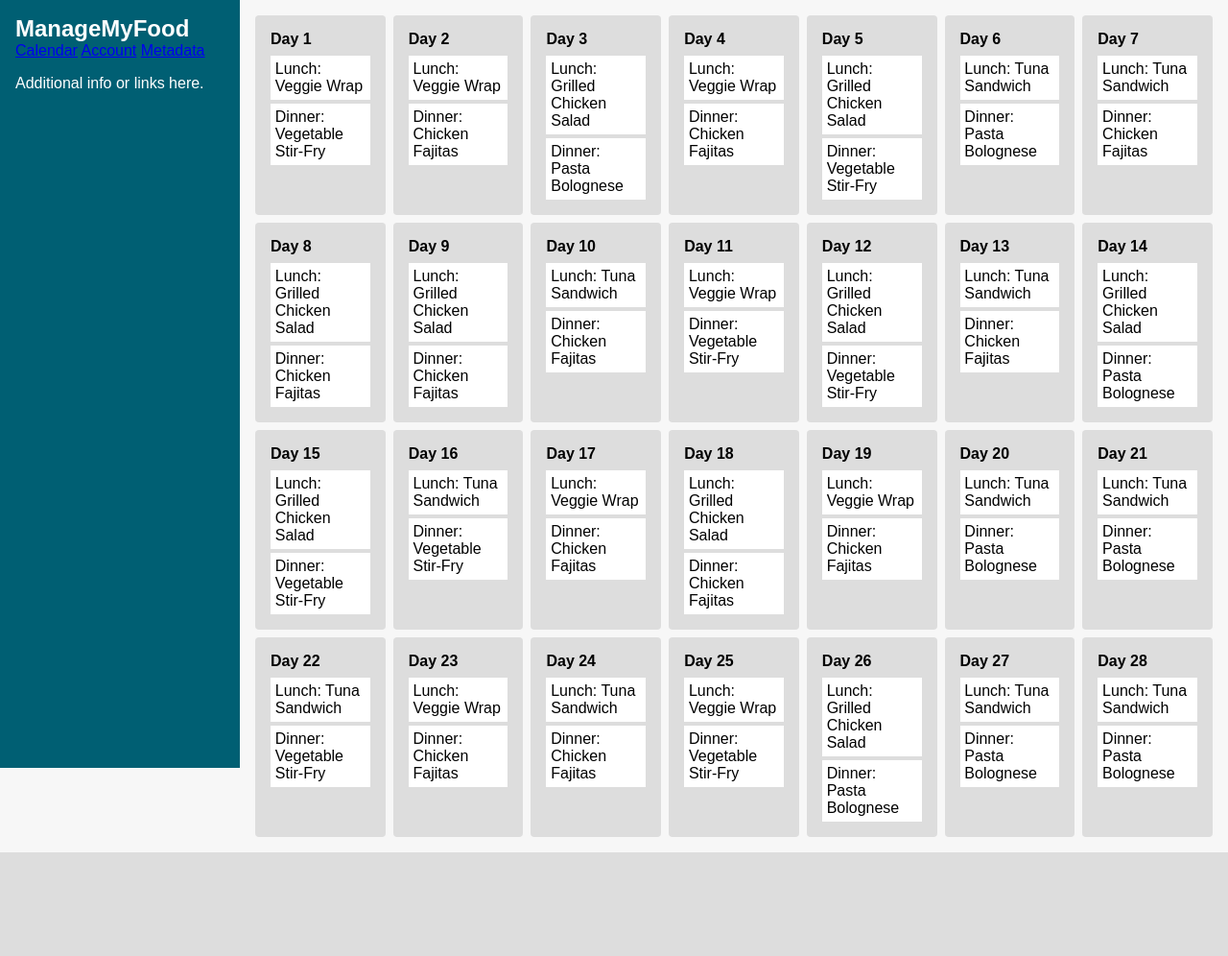
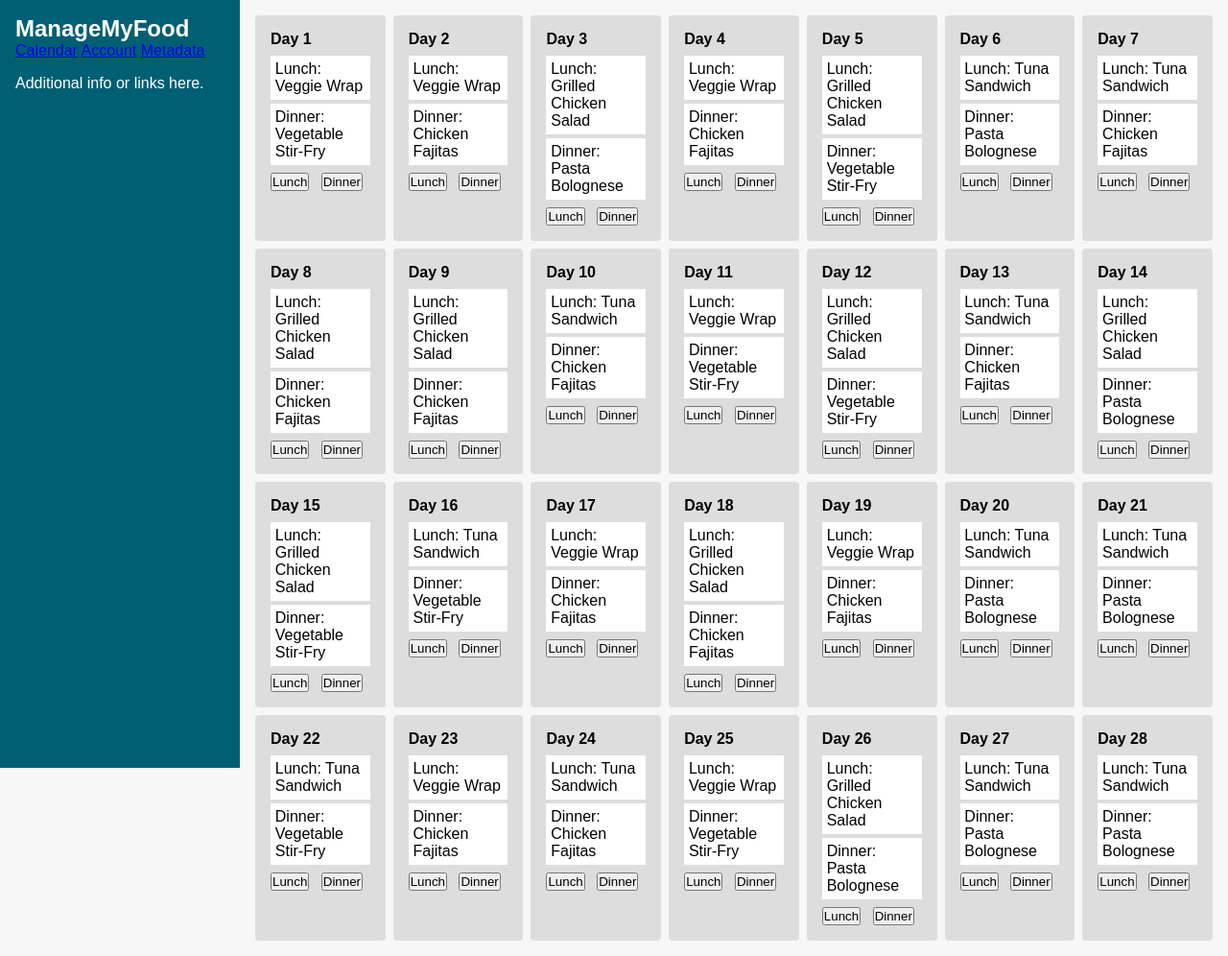
Before and after one commit to KevinLefevre/managemyfood, a FastAPI app: page / in a window 1280 px wide. Shown: the whole page at 96% size. Before the commit the page ends 888 px from the top, so only its background shows below. Run offline with FastAPI, Linux system fonts and the light colour scheme.

Commit message:
better modal handling and display

```diff
--- a/app/main.py
+++ b/app/main.py
@@ -88,18 +88,10 @@ def show_calendar(
 
 @app.get("/api/day_details")
 def get_day_details(year: int, month: int, day: int):
-    """
-    Returns JSON with lunch/dinner details for the requested date.
-    e.g. /api/day_details?year=2025&month=2&day=10
-    """
-    # 1) Load the JSON file for that specific day (like data/<year>/<month>/<day>.json)
-    #    or use your DayMeal class logic
-    from .box import DayMeal  # adjust if needed
+    from .box import DayMeal
     dm = DayMeal(year, month, day)
     dm.load_data()
-
-    # 2) Return the raw meal info as JSON
     return {
-        "lunch": dm.lunch,   # could be None or dict with {name, recipe, etc.}
-        "dinner": dm.dinner,
+        "lunch": dm.lunch,   # e.g. { name, recipe, etc. }
+        "dinner": dm.dinner
     }
--- a/app/static/js/meal-modal.js
+++ b/app/static/js/meal-modal.js
@@ -1,103 +1,78 @@
 // meal-modal.js
 
-// Grab references to modal elements
-const modalOverlay   = document.getElementById('modalOverlay');
-const closeBtn       = document.getElementById('closeBtn');
-const modalDayTitle  = document.getElementById('modalDayTitle');
+const modalOverlay  = document.getElementById('modalOverlay');
+const closeBtn      = document.getElementById('closeBtn');
+const modalDayTitle = document.getElementById('modalDayTitle');
+const modalMealTitle = document.getElementById('modalMealTitle');
 
-// Lunch fields
-const lunchName        = document.getElementById('lunchName');
-const lunchTime        = document.getElementById('lunchTime');
-const lunchCalories    = document.getElementById('lunchCalories');
-const lunchIngredients = document.getElementById('lunchIngredients');
-const lunchRecipe      = document.getElementById('lunchRecipe');
+// Common meal fields
+const mealName        = document.getElementById('mealName');
+const mealTime        = document.getElementById('mealTime');
+const mealCalories    = document.getElementById('mealCalories');
+const mealIngredients = document.getElementById('mealIngredients');
+const mealRecipe      = document.getElementById('mealRecipe');
 
-// Dinner fields
-const dinnerName        = document.getElementById('dinnerName');
-const dinnerTime        = document.getElementById('dinnerTime');
-const dinnerCalories    = document.getElementById('dinnerCalories');
-const dinnerIngredients = document.getElementById('dinnerIngredients');
-const dinnerRecipe      = document.getElementById('dinnerRecipe');
-
-// Close button logic
+// Close logic
 closeBtn.addEventListener('click', () => {
   modalOverlay.style.display = 'none';
 });
-
-// If user clicks outside the white modal box (on the dark overlay), close
 modalOverlay.addEventListener('click', (e) => {
   if (e.target === modalOverlay) {
     modalOverlay.style.display = 'none';
   }
 });
 
-// Attach click events to each day box
-document.querySelectorAll('.day-box').forEach(box => {
-  box.addEventListener('click', async () => {
-    // 1) Extract year/month/day from the box's data attributes
-    const year  = box.dataset.year;
-    const month = box.dataset.month;
-    const day   = box.dataset.day;
+// For each meal button
+document.querySelectorAll('.meal-button').forEach(button => {
+  button.addEventListener('click', async () => {
+    // Extract day info and meal type
+    const year     = button.dataset.year;
+    const month    = button.dataset.month;
+    const day      = button.dataset.day;
+    const mealtype = button.dataset.mealtype; // "lunch" or "dinner"
 
-    // 2) Build the API endpoint URL (adjust if your endpoint is different)
+    // Build the URL (assuming /api/day_details returns {lunch: {}, dinner: {}})
     const url = `/api/day_details?year=${year}&month=${month}&day=${day}`;
 
-    // 3) Fetch the full meal data from the server
     try {
       const response = await fetch(url);
       if (!response.ok) {
-        alert(`Error fetching data: ${response.statusText}`);
+        alert(`Error fetching meal data: ${response.statusText}`);
         return;
       }
       const data = await response.json();
+      // data = { lunch: {...}, dinner: {...} }
 
-      // data should look like:
-      // {
-      //   lunch: {...},
-      //   dinner: {...}
-      // }
+      // Decide which meal object to show
+      let mealData = {};
+      if (mealtype === "lunch") {
+        mealData = data.lunch || {};
+        modalMealTitle.textContent = "Lunch";
+      } else {
+        mealData = data.dinner || {};
+        modalMealTitle.textContent = "Dinner";
+      }
 
-      // 4) Populate the modal fields
+      // Fill the modal
+      modalDayTitle.textContent = `Day ${day}`;
+      mealName.textContent     = mealData.name               || '';
+      mealTime.textContent     = mealData.prep_time_minutes  || '';
+      mealCalories.textContent = mealData.calories_per_person|| '';
+      mealRecipe.textContent   = mealData.recipe             || '';
 
-      // Title
-      modalDayTitle.textContent = `Day ${day}`;
-
-      // Lunch
-      const lunch = data.lunch || {};
-      lunchName.textContent     = lunch.name               || '';
-      lunchTime.textContent     = lunch.prep_time_minutes  || '';
-      lunchCalories.textContent = lunch.calories_per_person|| '';
-      lunchRecipe.textContent   = lunch.recipe             || '';
-
-      // Clear old ingredients
-      lunchIngredients.innerHTML = '';
-      if (Array.isArray(lunch.ingredients)) {
-        lunch.ingredients.forEach(ing => {
+      // Rebuild ingredients list
+      mealIngredients.innerHTML = '';
+      if (Array.isArray(mealData.ingredients)) {
+        mealData.ingredients.forEach(ing => {
           const li = document.createElement('li');
           li.textContent = `${ing.quantity} ${ing.unit} ${ing.name}`;
-          lunchIngredients.appendChild(li);
+          mealIngredients.appendChild(li);
         });
       }
 
-      // Dinner
-      const dinner = data.dinner || {};
-      dinnerName.textContent     = dinner.name               || '';
-      dinnerTime.textContent     = dinner.prep_time_minutes  || '';
-      dinnerCalories.textContent = dinner.calories_per_person|| '';
-      dinnerRecipe.textContent   = dinner.recipe             || '';
+      // Show the modal
+      modalOverlay.style.display = 'flex';
 
-      // Clear old ingredients
-      dinnerIngredients.innerHTML = '';
-      if (Array.isArray(dinner.ingredients)) {
-        dinner.ingredients.forEach(ing => {
-          const li = document.createElement('li');
-          li.textContent = `${ing.quantity} ${ing.unit} ${ing.name}`;
-          dinnerIngredients.appendChild(li);
-        });
-      }
-
-      // 5) Show the modal
-      modalOverlay.style.display = 'flex';
     } catch (error) {
       console.error(error);
       alert("An unexpected error occurred.");
--- a/app/templates/calendar.html
+++ b/app/templates/calendar.html
@@ -1,17 +1,14 @@
 {% extends "layout.html" %}
 
 {% block content %}
+<!-- 7-column grid for day boxes -->
 <div style="display: grid; grid-template-columns: repeat(7, 1fr); gap: 0.5rem;">
   {% for dm in day_meals_list %}
     {% if dm %}
       {% set idx = loop.index0 %}
       {% set day_num = idx + 1 %}
-      <div class="day-box"
-           style="background-color: #ddd; border-radius: 4px; padding: 1rem; cursor: pointer;"
-           data-year="{{ dm.year }}"
-           data-month="{{ dm.month }}"
-           data-day="{{ dm.day }}"
-      >
+      <!-- A day box with Day #, plus two buttons for lunch/dinner -->
+      <div class="day-box" style="background-color: #ddd; border-radius: 4px; padding: 1rem;">
         <div style="font-weight: bold; margin-bottom: 0.5rem;">
           Day {{ day_num }}
         </div>
@@ -20,6 +17,27 @@
         </div>
         <div style="background: #fff; padding: 0.3rem;">
           Dinner: {{ dm.get_dinner_name() }}
+        </div>
+        <!-- Buttons for each meal -->
+        <div style="margin-top: 0.5rem;">
+          <button class="meal-button"
+                  style="margin-right: 0.5rem; cursor: pointer;"
+                  data-year="{{ dm.year }}"
+                  data-month="{{ dm.month }}"
+                  data-day="{{ dm.day }}"
+                  data-mealtype="lunch"
+          >
+            Lunch
+          </button>
+          <button class="meal-button"
+                  style="cursor: pointer;"
+                  data-year="{{ dm.year }}"
+                  data-month="{{ dm.month }}"
+                  data-day="{{ dm.day }}"
+                  data-mealtype="dinner"
+          >
+            Dinner
+          </button>
         </div>
       </div>
     {% else %}
--- a/app/templates/modal.html
+++ b/app/templates/modal.html
@@ -1,12 +1,9 @@
-<!-- modal.html -->
 <div id="modalOverlay"
      style="
-       display: none;           /* Hidden by default */
+       display: none;
        position: fixed;
-       top: 0;
-       left: 0;
-       width: 100vw;
-       height: 100vh;
+       top: 0; left: 0;
+       width: 100vw; height: 100vh;
        background-color: rgba(0,0,0,0.5);
        justify-content: center;
        align-items: center;
@@ -15,34 +12,24 @@
 >
   <div style="
     background-color: #fff;
-    padding: 1rem;
+    padding: 2rem;
     border-radius: 8px;
-    width: 340px;
+    width: 800px;
     max-width: 90%;
+    max-height: 90vh;
+    overflow-y: auto;
   ">
     <h2 id="modalDayTitle">Day X</h2>
 
-    <!-- LUNCH Section -->
-    <h3>Lunch</h3>
-    <p><strong>Name:</strong> <span id="lunchName"></span></p>
-    <p><strong>Prep Time:</strong> <span id="lunchTime"></span> min</p>
-    <p><strong>Calories:</strong> <span id="lunchCalories"></span></p>
+    <h3 id="modalMealTitle"></h3> <!-- "Lunch" or "Dinner" -->
+
+    <p><strong>Name:</strong> <span id="mealName"></span></p>
+    <p><strong>Prep Time:</strong> <span id="mealTime"></span> min</p>
+    <p><strong>Calories:</strong> <span id="mealCalories"></span></p>
     <p><strong>Ingredients:</strong></p>
-    <ul id="lunchIngredients"></ul>
+    <ul id="mealIngredients"></ul>
     <p><strong>Recipe:</strong></p>
-    <pre id="lunchRecipe"
-         style="background: #f1f1f1; padding: 0.5rem;"></pre>
-
-    <!-- DINNER Section -->
-    <h3>Dinner</h3>
-    <p><strong>Name:</strong> <span id="dinnerName"></span></p>
-    <p><strong>Prep Time:</strong> <span id="dinnerTime"></span> min</p>
-    <p><strong>Calories:</strong> <span id="dinnerCalories"></span></p>
-    <p><strong>Ingredients:</strong></p>
-    <ul id="dinnerIngredients"></ul>
-    <p><strong>Recipe:</strong></p>
-    <pre id="dinnerRecipe"
-         style="background: #f1f1f1; padding: 0.5rem;"></pre>
+    <pre id="mealRecipe" style="background: #f1f1f1; padding: 0.5rem;"></pre>
 
     <button id="closeBtn"
             style="
```
